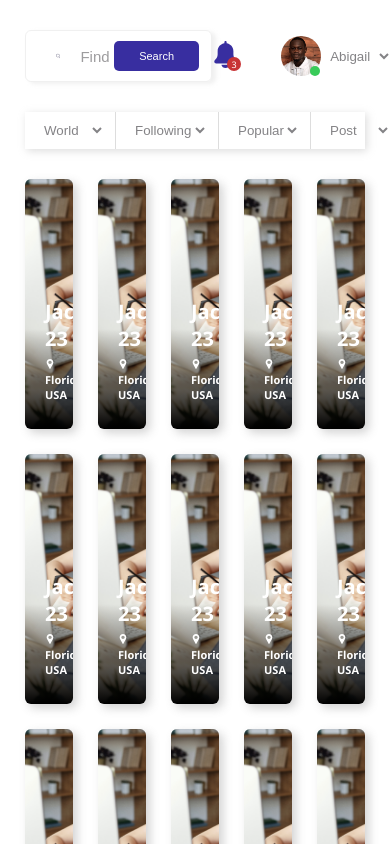
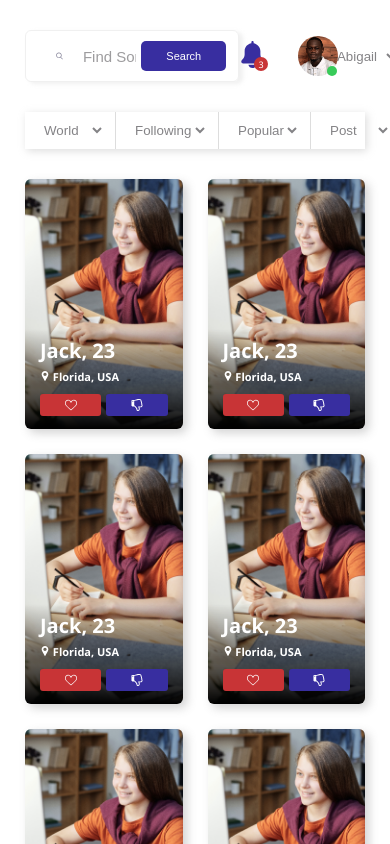
Before and after one commit to genral-walker/bluecode-Assessment, a React (Create React App) app: page / in a window 390 px wide. Built offline with nearby package versions, Linux system fonts and the light colour scheme.

Commit message:
finish Catalogue responsiveness.

```diff
--- a/src/components/App.scss
+++ b/src/components/App.scss
@@ -87,12 +87,13 @@ textarea {
   width: 85.5%;
   padding: 3rem 4rem 4rem 2.5rem;
   overflow-y: auto;
+  overflow-x: hidden;
+  position: relative;
   @include responsive(800px) {
     padding: 3rem 2.5rem 4rem;
   }
   @include responsive(600px) {
     width: 100% !important;
-    overflow-x: hidden;
   }
 }
 
@@ -119,7 +120,7 @@ textarea {
       flex: 0 0 63%;
     }
     @include responsive(800px) {
-      flex: 0 0 55%;
+      // flex: 0 0 55%;
     }
 
     svg {
@@ -168,20 +169,21 @@ textarea {
       flex: 0 0 27%;
     }
     @include responsive(900px) {
-      flex: 0 0 31%;
+      flex: 0 0 32%;
     }
+
     @include responsive(768px) {
+      flex: 0 0 42%;
+    }
+    @include responsive(650px) {
       flex: 0 0 47%;
     }
-    @include responsive(425px) {
-      flex: 0 0 53%;
+    @include responsive(550px) {
+      // flex: 0 0 57%;
     }
-    @include responsive(375px) {
-      flex: 0 0 57%;
-    }
-    @include responsive(350px) {
-      flex: 0 0 60%;
-    }
+    // @include responsive(350px) {
+    //   flex: 0 0 60%;
+    // }
 
 
     span {
@@ -274,4 +276,25 @@ textarea {
   display: grid;
   grid-template-columns: repeat(5, 1fr);
   gap: 2.5rem;
+  @include responsive(1100px) {
+    grid-template-columns: repeat(4, 1fr);
+  }
+  @include responsive(1024px) {
+    grid-template-columns: repeat(3, 1fr);
+  }
+  @include responsive(768px) {
+    grid-template-columns: repeat(2, 1fr);
+  }
+  @include responsive(600px) {
+    grid-template-columns: repeat(3, 1fr);
+  }
+  @include responsive(550px) {
+    grid-template-columns: repeat(2, 1fr);
+  }
+  @include responsive(375px) {
+    gap: 1.5rem;
+  }
+  @include responsive(330px) {
+    grid-template-columns: 1fr;
+  }
 }
--- a/src/components/Catalogue/Catalogue.module.scss
+++ b/src/components/Catalogue/Catalogue.module.scss
@@ -10,7 +10,6 @@
   overflow: hidden;
   box-shadow: 4px 4px 10px rgba($color-text-light, 0.9);
   cursor: pointer;
-
 
   @include responsive(hover) {
     div:last-of-type {
@@ -26,7 +25,6 @@
     color: $color-white;
     fill: $color-white;
   }
-
 
 
 
@@ -52,29 +50,48 @@
       height: 1rem;
     }
 
+
+
     &:first-of-type {
       bottom: 0;
+      @include responsive(noHover) {
+        display: none;
+      }
     }
+
+
 
     &:last-of-type {
       bottom: 0;
       background: $color-white;
       padding: 1rem 1.5rem 13px;
+      transform: translateY(100%);
+      opacity: 0;
+      transition: 0.7s;
+      @include responsive(noHover) {
+        background: none;
+        opacity: 1;
+        transform: translateY(0);
+      }
       & * {
         color: $color-primary;
         fill: $color-primary;
         font-weight: 700;
+        @include responsive(noHover) {
+            color: $color-white;
+            fill: $color-white;
+            font-weight: 600;
+          }
       }
-      transform: translateY(100%);
-      opacity: 0;
-      transition: 0.7s;
+
+
 
       span {
         @include flex-between;
         margin-top: 1rem;
 
         button {
-            @include flex-center;
+          @include flex-center;
           & * {
             fill: $color-white !important;
             width: 1.2rem !important;
```
